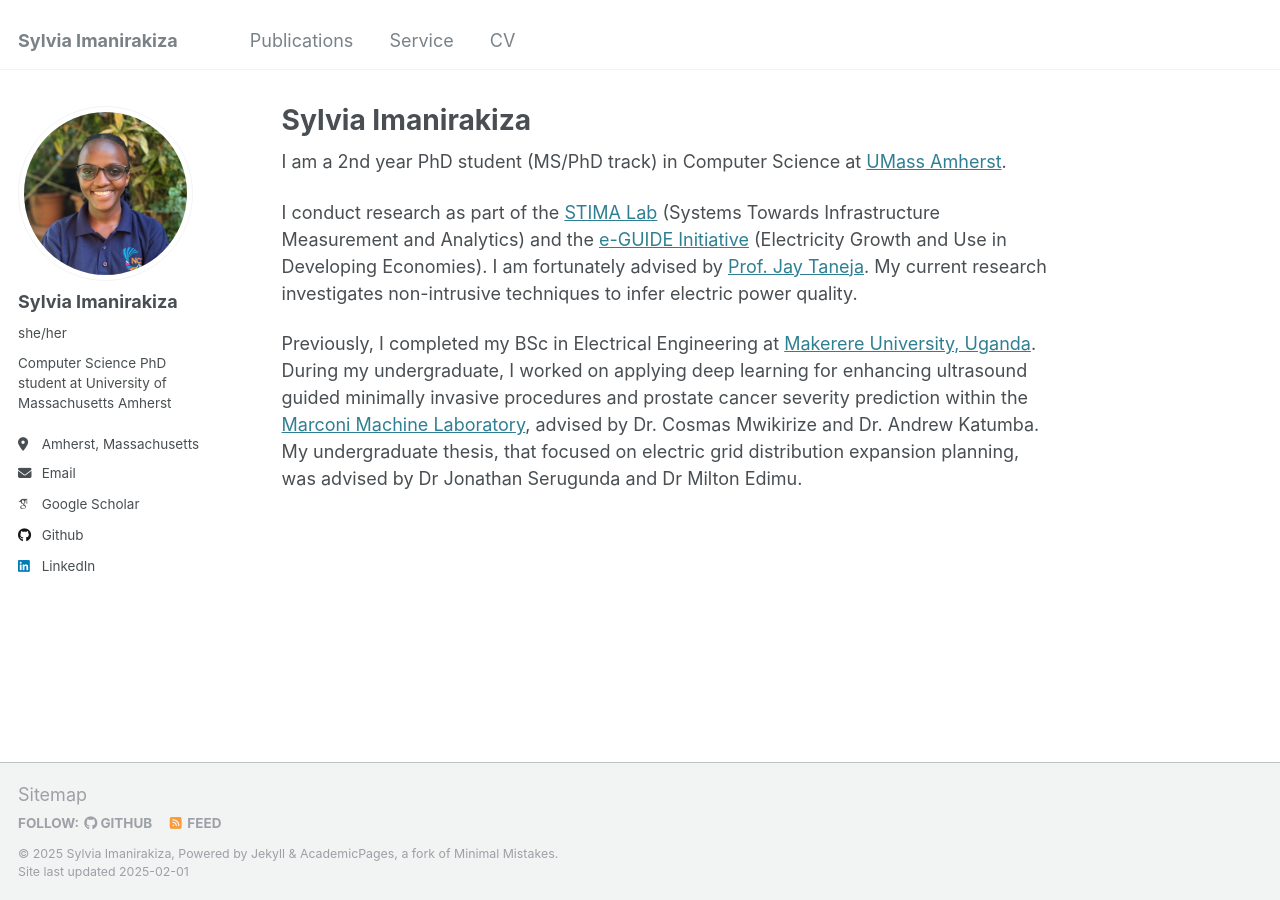
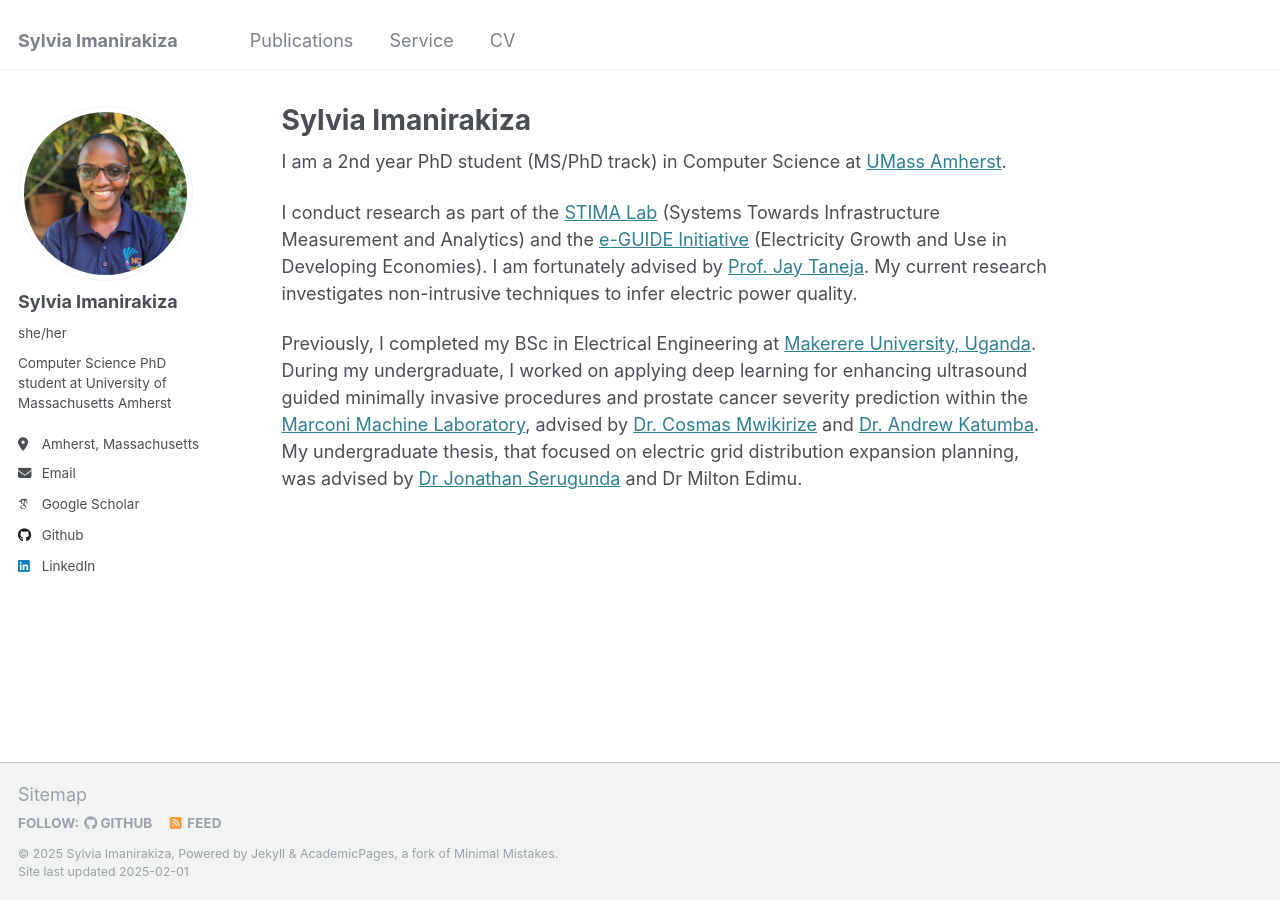
Before and after one commit to simanirakiza/simanirakiza.github.io, a Jekyll site: the page built from _pages/about.md, in a window 1280 px wide. Built offline with Jekyll 4.4.1, drawn with Linux system fonts in a browser that asks for light colours; some web fonts are replaced; some of the changed lines change nothing that is shown.

Commit message:
Update about.md

```diff
--- a/_pages/about.md
+++ b/_pages/about.md
@@ -12,4 +12,4 @@ I am a 2nd year PhD student (MS/PhD track) in Computer Science  at [UMass Amhers
 I conduct research as part of the [STIMA Lab](https://websites.umass.edu/jtaneja/) (Systems Towards Infrastructure Measurement and Analytics) and the [e-GUIDE Initiative](https://eguide.io/) (Electricity Growth and Use in Developing Economies). I am fortunately advised by [Prof. Jay Taneja](https://websites.umass.edu/jtaneja/). My current research investigates non-intrusive techniques to infer electric power quality.
 
 
-Previously, I completed my BSc in Electrical Engineering at [Makerere University, Uganda](https://mak.ac.ug/). During my undergraduate, I worked on applying deep learning for enhancing ultrasound guided minimally invasive procedures and prostate cancer severity prediction within the [Marconi Machine Laboratory](https://marconilab.org/), advised by Dr. Cosmas Mwikirize and Dr. Andrew Katumba. My undergraduate thesis, that focused on electric grid distribution expansion planning, was advised by Dr Jonathan Serugunda and Dr Milton Edimu.
+Previously, I completed my BSc in Electrical Engineering at [Makerere University, Uganda](https://mak.ac.ug/). During my undergraduate, I worked on applying deep learning for enhancing ultrasound guided minimally invasive procedures and prostate cancer severity prediction within the [Marconi Machine Laboratory](https://marconilab.org/), advised by [Dr. Cosmas Mwikirize](https://scholar.google.com/citations?user=9rlsHzoAAAAJ&hl=en) and [Dr. Andrew Katumba](https://scholar.google.be/citations?user=APqcOhAAAAAJ&hl=en). My undergraduate thesis, that focused on electric grid distribution expansion planning, was advised by [Dr Jonathan Serugunda](https://scholar.google.com/citations?user=oeuuubUAAAAJ&hl=en) and Dr Milton Edimu.
```
